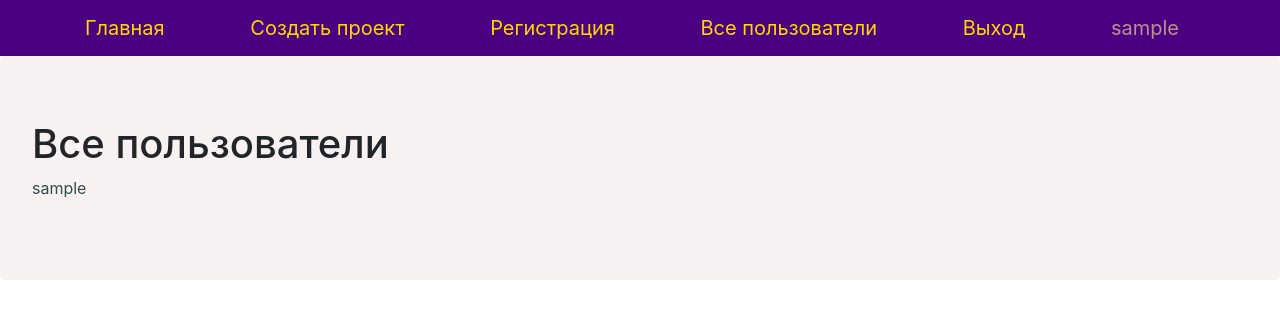
After one commit to azazellooo/homework49, a Django app: page /accounts/userlist/ in a window 1280 px wide. The commit adds this page. Shown: the top 319 px of the page. Run offline with Django 3.2, Linux system fonts and the light colour scheme; the visitor is signed in with stand-in values (Sample User, id 1); data comes from the database, SQL or seed files in the repository; parts of the project's set-up code (start-up, migrations or seed data) failed here and were passed over.

Commit message:
создана страница со списком всех пользователей

```diff
--- /dev/null
+++ b/source/accounts/templates/user_list.html
@@ -0,0 +1,9 @@
+{% extends 'base.html' %}
+
+{% block content %}
+    <div class="jumbotron" style="background-color: #f8f1f1">
+    <h1>Все пользователи</h1>
+        {% for user in users %}
+            <p><a style="color: darkslategrey" href="{% url 'accounts:user-detail' user.id %}">{{ user.username }}</a></p>
+        {% endfor %}
+{% endblock content %}
--- a/source/accounts/urls.py
+++ b/source/accounts/urls.py
@@ -2,7 +2,7 @@
 from django.urls import path
 from django.contrib.auth.views import LoginView, LogoutView
 
-from accounts.views import register_view, UserDetailView
+from accounts.views import register_view, UserDetailView, UserListView
 
 app_name = 'accounts'
 
@@ -10,5 +10,6 @@ urlpatterns = [
     path('login/', LoginView.as_view(), name='login'),
     path('logout/', LogoutView.as_view(), name='logout'),
     path('register/', register_view, name='register'),
-    path('user/<int:pk>/', UserDetailView.as_view(), name='user-detail')
+    path('user/<int:pk>/', UserDetailView.as_view(), name='user-detail'),
+    path('userlist/', UserListView.as_view(), name='user_list')
 ]
--- a/source/accounts/views.py
+++ b/source/accounts/views.py
@@ -1,7 +1,8 @@
 from django.contrib.auth import login, get_user_model
 from django.shortcuts import render, redirect
-from django.views.generic import DetailView
+from django.views.generic import DetailView, ListView
 from accounts.forms import UserRegisterForm
+from django.contrib.auth.mixins import PermissionRequiredMixin
 
 from accounts.models import Profile
 
@@ -30,4 +31,10 @@ class UserDetailView(DetailView):
         kwargs['projects'] = projects
         return super().get_context_data(**kwargs)
 
+
+class UserListView(PermissionRequiredMixin, ListView):
+    permission_required = 'accounts.can_view_user_list'
+    template_name = 'user_list.html'
+    model = get_user_model()
+    context_object_name = 'users'
 # Create your views here.
--- a/source/webapp/templates/base.html
+++ b/source/webapp/templates/base.html
@@ -15,13 +15,17 @@
         {% if perms.webapp.add_project %}
             <a class="navbar-brand" style="color: gold"  href="{% url "project-create" %}">Создать проект</a>
         {% endif %}
-            {% if user.is_authenticated %}
+
+            <a class="navbar-brand" style="color: gold" href="{% url "accounts:register" %}">Регистрация</a>
+        {% if perms.accounts.can_view_user_list %}
+        <a class="navbar-brand" style="color: gold" href="{% url "accounts:user_list" %}">Все пользователи</a>
+        {% endif %}
+        {% if user.is_authenticated %}
             <a class="navbar-brand" style="color: gold"  href="{% url "accounts:logout" %}?next={{ request.get_full_path }}">Выход</a>
+            <a class="navbar-brand" style="color: rosybrown" href="{% url 'accounts:user-detail' request.user.id %}">{{ request.user }}</a>
             {% else %}
             <a class="navbar-brand" style="color: gold"  href="{% url "accounts:login" %}?next={{ request.get_full_path }}">Вход</a>
             {% endif %}
-            <a class="navbar-brand" style="color: gold" href="{% url "accounts:register" %}">Регистрация</a>
-        <a class="navbar-brand" style="color: rosybrown" href="{% url 'accounts:user-detail' request.user.id %}">{{ request.user }}</a>
         </div>
     </nav>
     {% endblock navigation %}
```
